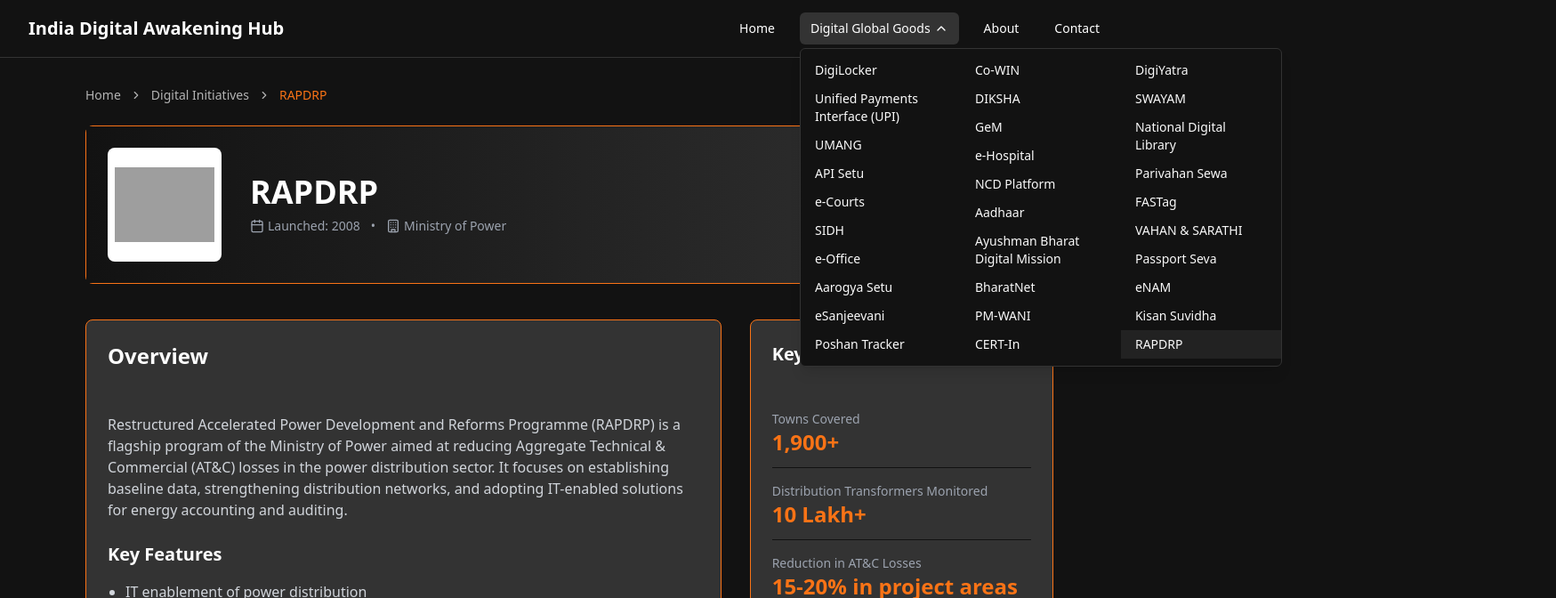
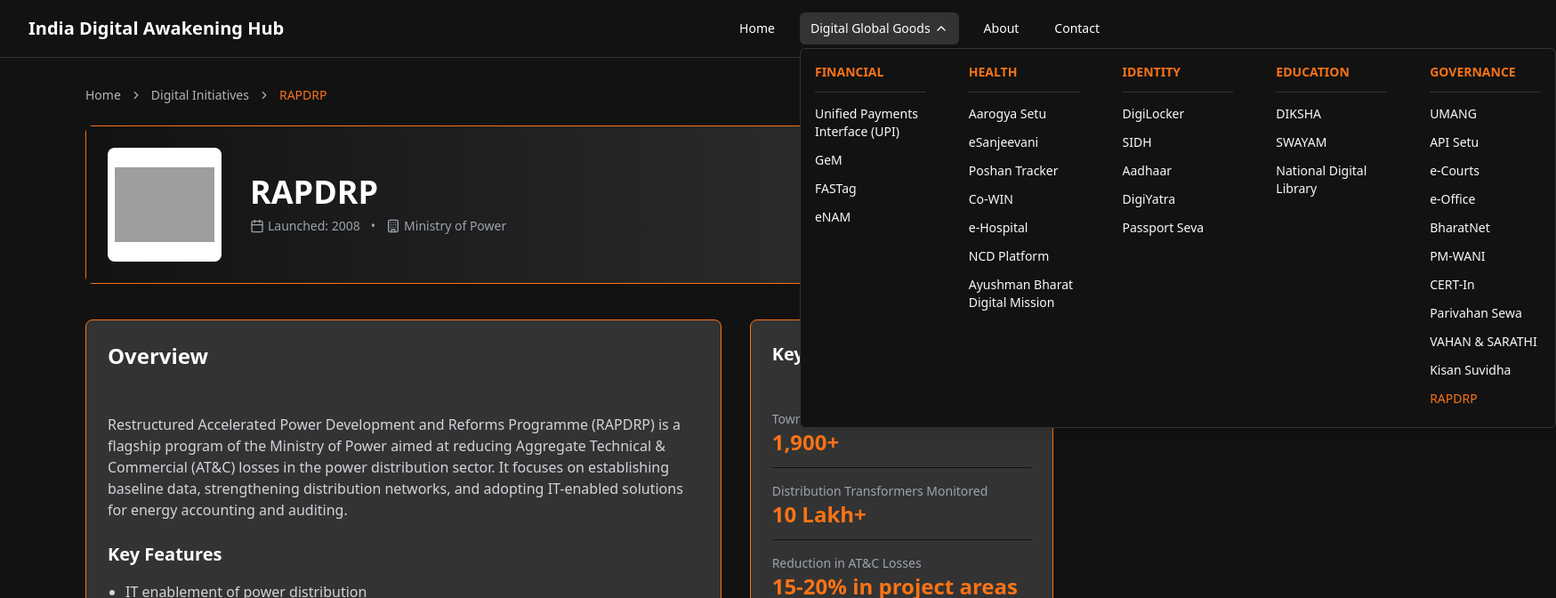
Before and after one commit to jishnuR-DUTTA/indiadigital-awakening-hub, a React (Vite) app: page /digital-goods/rapdrp in a window 1280 px wide. Both pictures are taken after a click on the button "Digital Global Goods". Shown: the top 672 px of the page at 89% size, 1749 px wide, since content can reach past the window. Built offline with nearby package versions, Linux system fonts and the light colour scheme; grey boxes are pictures that could not be loaded.

Commit message:
Refactor: Update dropdown menu styling
Update the dropdown menu component's styling based on the provided design.

```diff
--- a/src/components/Navbar.tsx
+++ b/src/components/Navbar.tsx
@@ -3,61 +3,59 @@ import React, { useState, useRef, useEffect } from 'react';
 import { Link, useLocation } from 'react-router-dom';
 import { ChevronDown, Menu, X } from 'lucide-react';
 
-const digitalInitiatives = [
-  { name: 'DigiLocker', path: '/digital-goods/digilocker' },
+// Organize digital initiatives by category
+const digitalInitiativesByCategory = {
+  FINANCIAL: [
     { name: 'Unified Payments Interface (UPI)', path: '/digital-goods/upi' },
-  { name: 'UMANG', path: '/digital-goods/umang' },
-  { name: 'API Setu', path: '/digital-goods/api-setu' },
-  { name: 'e-Courts', path: '/digital-goods/e-courts' },
-  { name: 'SIDH', path: '/digital-goods/sidh' },
-  { name: 'e-Office', path: '/digital-goods/e-office' },
+    { name: 'GeM', path: '/digital-goods/gem' },
+    { name: 'FASTag', path: '/digital-goods/fastag' },
+    { name: 'eNAM', path: '/digital-goods/enam' },
+  ],
+  HEALTH: [
     { name: 'Aarogya Setu', path: '/digital-goods/aarogya-setu' },
     { name: 'eSanjeevani', path: '/digital-goods/esanjeevani' },
     { name: 'Poshan Tracker', path: '/digital-goods/poshan-tracker' },
     { name: 'Co-WIN', path: '/digital-goods/co-win' },
-  { name: 'DIKSHA', path: '/digital-goods/diksha' },
-  { name: 'GeM', path: '/digital-goods/gem' },
     { name: 'e-Hospital', path: '/digital-goods/e-hospital' },
     { name: 'NCD Platform', path: '/digital-goods/ncd-platform' },
+    { name: 'Ayushman Bharat Digital Mission', path: '/digital-goods/abdm' },
+  ],
+  IDENTITY: [
+    { name: 'DigiLocker', path: '/digital-goods/digilocker' },
+    { name: 'SIDH', path: '/digital-goods/sidh' },
     { name: 'Aadhaar', path: '/digital-goods/aadhaar' },
-  { name: 'Ayushman Bharat Digital Mission', path: '/digital-goods/abdm' },
+    { name: 'DigiYatra', path: '/digital-goods/digiyatra' },
+    { name: 'Passport Seva', path: '/digital-goods/passport-seva' },
+  ],
+  EDUCATION: [
+    { name: 'DIKSHA', path: '/digital-goods/diksha' },
+    { name: 'SWAYAM', path: '/digital-goods/swayam' },
+    { name: 'National Digital Library', path: '/digital-goods/ndl' },
+  ],
+  GOVERNANCE: [
+    { name: 'UMANG', path: '/digital-goods/umang' },
+    { name: 'API Setu', path: '/digital-goods/api-setu' },
+    { name: 'e-Courts', path: '/digital-goods/e-courts' },
+    { name: 'e-Office', path: '/digital-goods/e-office' },
     { name: 'BharatNet', path: '/digital-goods/bharatnet' },
     { name: 'PM-WANI', path: '/digital-goods/pm-wani' },
     { name: 'CERT-In', path: '/digital-goods/cert-in' },
-  { name: 'DigiYatra', path: '/digital-goods/digiyatra' },
-  { name: 'SWAYAM', path: '/digital-goods/swayam' },
-  { name: 'National Digital Library', path: '/digital-goods/ndl' },
     { name: 'Parivahan Sewa', path: '/digital-goods/parivahan-sewa' },
-  { name: 'FASTag', path: '/digital-goods/fastag' },
     { name: 'VAHAN & SARATHI', path: '/digital-goods/vahan-sarathi' },
-  { name: 'Passport Seva', path: '/digital-goods/passport-seva' },
-  { name: 'eNAM', path: '/digital-goods/enam' },
     { name: 'Kisan Suvidha', path: '/digital-goods/kisan-suvidha' },
-  { name: 'RAPDRP', path: '/digital-goods/rapdrp' }
-];
-
-// Function to chunk the array into groups
-const chunkArray = (arr: any[], size: number) => {
-  const result = [];
-  for (let i = 0; i < arr.length; i += size) {
-    result.push(arr.slice(i, i + size));
-  }
-  return result;
+    { name: 'RAPDRP', path: '/digital-goods/rapdrp' },
+  ]
 };
 
-// Divide into 3 columns
-const columns = chunkArray(digitalInitiatives, Math.ceil(digitalInitiatives.length / 3));
+// Create a flat list of all initiatives for the mobile menu
+const allInitiatives = Object.values(digitalInitiativesByCategory).flat();
 
 const Navbar: React.FC = () => {
   const [dropdownOpen, setDropdownOpen] = useState(false);
   const [mobileMenuOpen, setMobileMenuOpen] = useState(false);
+  const [mobileCategoryOpen, setMobileCategoryOpen] = useState<string | null>(null);
   const dropdownRef = useRef<HTMLDivElement>(null);
   const location = useLocation();
-
-  // Find active initiative for highlighting
-  const activeInitiative = digitalInitiatives.find(
-    initiative => location.pathname === initiative.path
-  );
 
   // Close dropdown when clicking outside
   useEffect(() => {
@@ -108,23 +106,22 @@ const Navbar: React.FC = () => {
 
               {dropdownOpen && (
                 <div
-                  className="dropdown-menu absolute z-10 grid bg-brand-dark border border-brand-gray rounded-md shadow-lg py-2 mt-1 max-h-[70vh] overflow-auto"
-                  style={{ display: 'grid', gridTemplateColumns: 'repeat(3, minmax(180px, 1fr))' }}
+                  className="categorized-dropdown"
                   onMouseLeave={() => setDropdownOpen(false)}
                 >
-                  {columns.map((column, colIndex) => (
-                    <div key={colIndex} className="flex flex-col">
-                      {column.map((item, itemIndex) => (
+                  {Object.entries(digitalInitiativesByCategory).map(([category, initiatives]) => (
+                    <div key={category} className="category-column">
+                      <h3 className="category-title">{category}</h3>
+                      {initiatives.map((initiative, index) => (
                         <Link
-                          key={itemIndex}
-                          to={item.path}
-                          className={`px-4 py-1.5 text-sm text-foreground hover:bg-brand-gray hover:text-brand-orange relative overflow-hidden transition-colors ${
-                            location.pathname === item.path ? 'bg-brand-gray/50 text-brand-orange' : ''
+                          key={index}
+                          to={initiative.path}
+                          className={`category-item ${
+                            location.pathname === initiative.path ? 'text-brand-orange' : ''
                           }`}
                           onClick={() => setDropdownOpen(false)}
                         >
-                          <span className="relative z-10">{item.name}</span>
-                          <span className="absolute bottom-0 left-0 h-0.5 bg-brand-orange w-0 group-hover:w-full transition-all duration-300"></span>
+                          {initiative.name}
                         </Link>
                       ))}
                     </div>
@@ -182,20 +179,22 @@ const Navbar: React.FC = () => {
               Home
             </Link>
 
-            <div className="relative">
+            {/* Mobile Categories */}
+            {Object.entries(digitalInitiativesByCategory).map(([category, initiatives]) => (
+              <div key={category} className="relative">
                 <button
-                onClick={() => setDropdownOpen(!dropdownOpen)}
+                  onClick={() => setMobileCategoryOpen(mobileCategoryOpen === category ? null : category)}
                   className={`w-full text-left block px-3 py-2 rounded-md text-base font-medium text-white hover:bg-brand-gray flex items-center justify-between ${
-                  location.pathname.includes('/digital-goods') ? 'bg-brand-gray text-brand-orange' : ''
+                    initiatives.some(item => location.pathname === item.path) ? 'bg-brand-gray text-brand-orange' : ''
                   }`}
                 >
-                <span>Digital Global Goods</span>
-                <ChevronDown className={`h-4 w-4 transition-transform duration-200 ${dropdownOpen ? 'rotate-180' : ''}`} />
+                  <span>{category}</span>
+                  <ChevronDown className={`h-4 w-4 transition-transform duration-200 ${mobileCategoryOpen === category ? 'rotate-180' : ''}`} />
                 </button>
 
-              {dropdownOpen && (
+                {mobileCategoryOpen === category && (
                   <div className="pl-4 max-h-[50vh] overflow-y-auto">
-                  {digitalInitiatives.map((item, index) => (
+                    {initiatives.map((item, index) => (
                       <Link
                         key={index}
                         to={item.path}
@@ -203,7 +202,7 @@ const Navbar: React.FC = () => {
                           location.pathname === item.path ? 'bg-brand-gray/50 text-brand-orange' : ''
                         }`}
                         onClick={() => {
-                        setDropdownOpen(false);
+                          setMobileCategoryOpen(null);
                           setMobileMenuOpen(false);
                         }}
                       >
@@ -213,6 +212,7 @@ const Navbar: React.FC = () => {
                   </div>
                 )}
               </div>
+            ))}
 
             <Link
               to="/about"
--- a/src/index.css
+++ b/src/index.css
@@ -62,6 +62,24 @@
 
   .dropdownItem:hover::after {
     @apply w-full;
+  }
+
+  /* New categorized dropdown styles */
+  .categorized-dropdown {
+    @apply absolute z-50 bg-brand-dark border border-brand-gray rounded-md shadow-lg py-4 mt-1 grid gap-4 min-w-[850px];
+    grid-template-columns: repeat(5, 1fr);
+  }
+
+  .category-column {
+    @apply flex flex-col px-4;
+  }
+
+  .category-title {
+    @apply text-brand-orange font-semibold pb-3 border-b border-brand-gray mb-2 text-sm;
+  }
+
+  .category-item {
+    @apply text-sm text-foreground hover:text-brand-orange py-1.5 transition-colors;
   }
 
   .count-animation {
```
Lines whose indentation alone changed are shown as unchanged.
